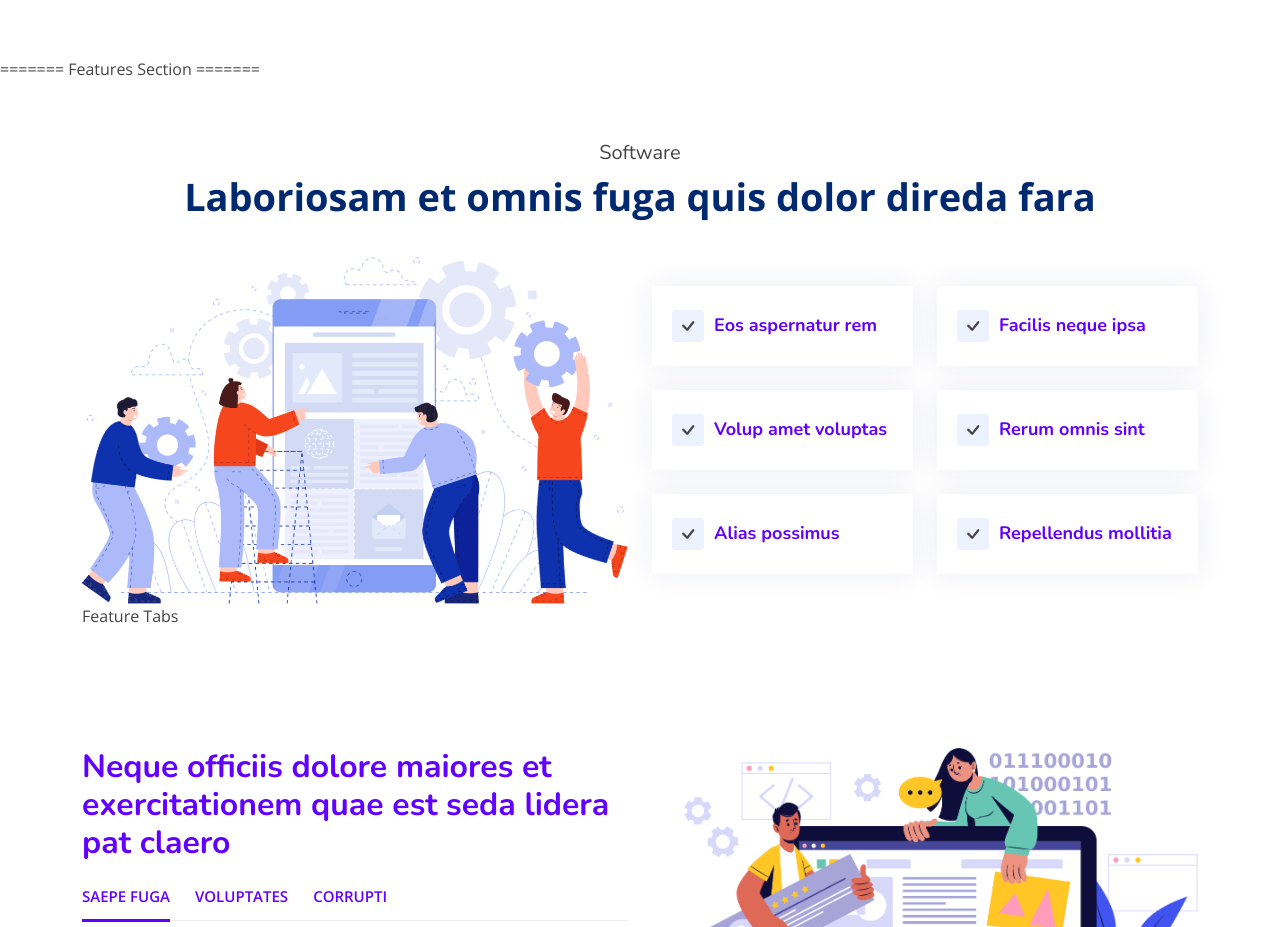
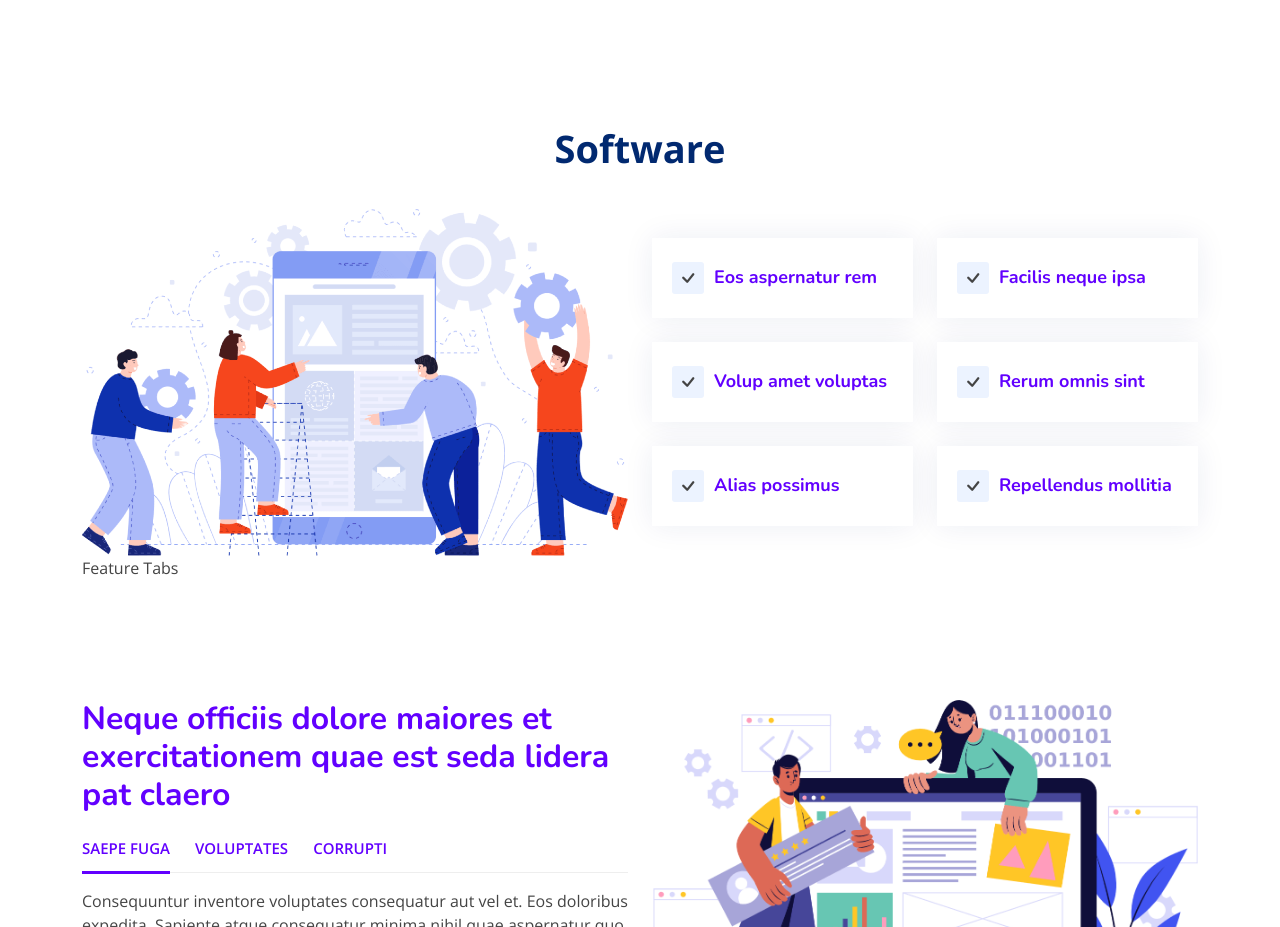
Before and after one commit to wout-coder/wout-coder.github.io, a plain HTML site: page index.html in a window 1280 px wide. Shown: the part 1282-2209 px from the top of the page. Drawn offline with nearby package versions, Linux system fonts and the light colour scheme; files whose address does not match are found by name.

Commit message:
opschonen software gedeelte

```diff
--- a/index.html
+++ b/index.html
@@ -232,14 +232,13 @@
       </div>
     </section><!-- End Counts Section -->
 
-     ======= Features Section =======
+
     <section id="features" class="features">
 
       <div class="container" data-aos="fade-up">
 
         <header class="section-header">
-          <h5>Software</h5>
-          <p>Laboriosam et omnis fuga quis dolor direda fara</p>
+          <p>Software</p>
         </header>
 
         <div class="row">
```
